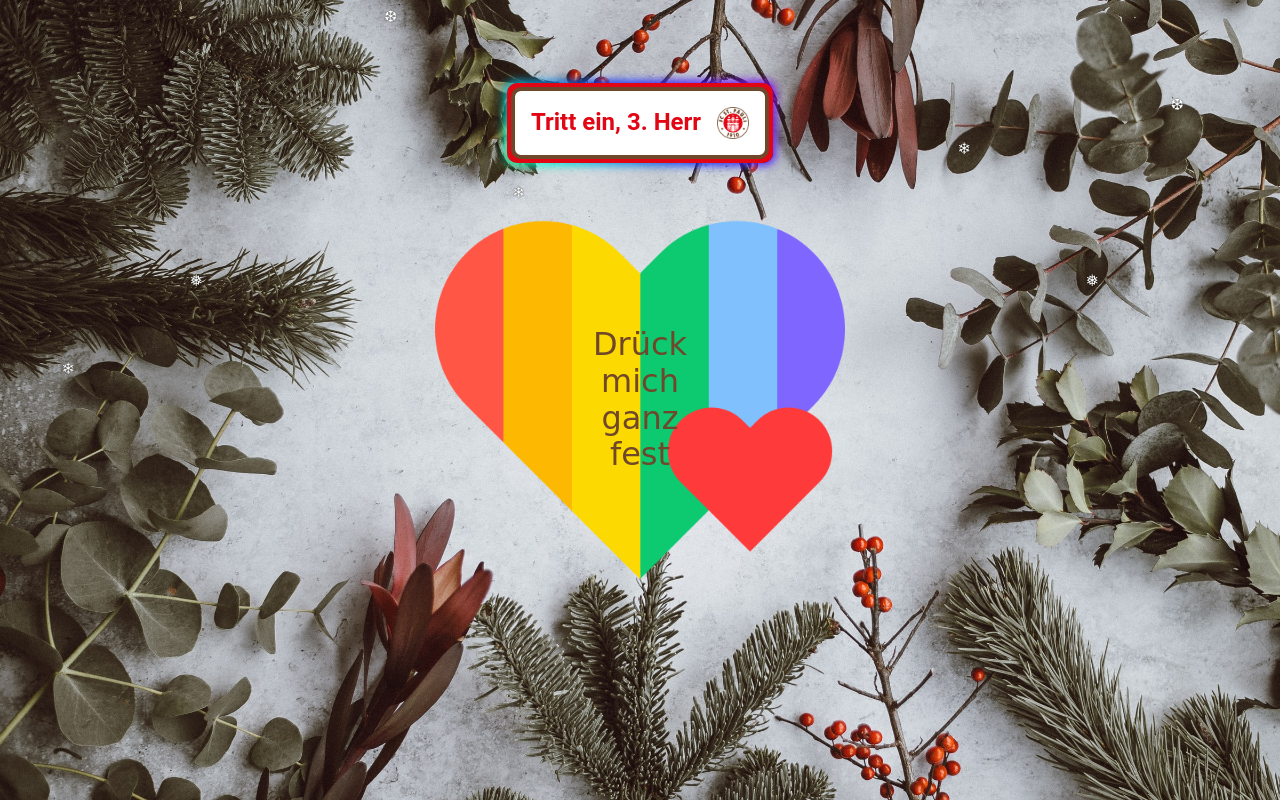
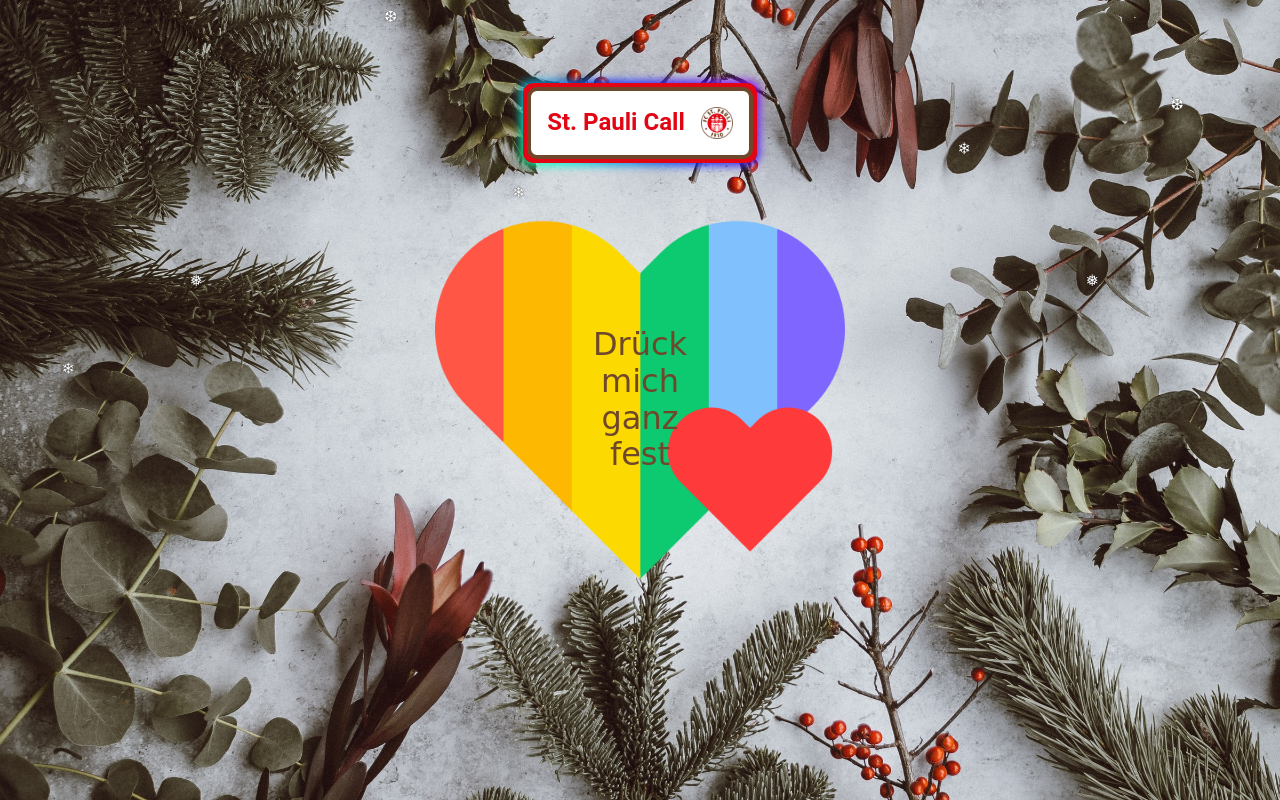
Before and after one commit to cpoelle/christmas, a plain HTML site: page index.html in a window 1280 px wide. Drawn offline with Linux system fonts and the light colour scheme; a web font is replaced by a local one.

```diff
--- a/index.html
+++ b/index.html
@@ -46,7 +46,7 @@
                     <div class="text-border">
                         <div class="text">
                             <span>
-                                Tritt ein, 3. Herr
+                                St. Pauli Call
                             </span>
                             <span class="logo-container">
                                 <img src="./assets/pauli_small.png" alt="">
```
Also changed, not shown: 2 other files.
